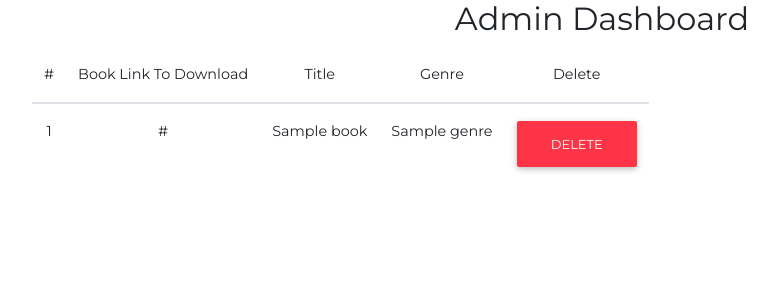
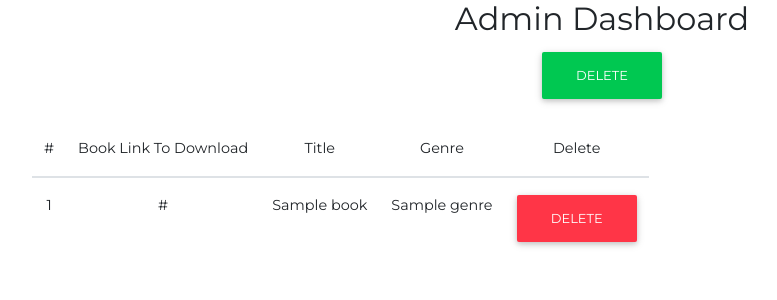
Before and after one commit to sainttobs/book-genre-classification-webapp, a Flask app: page /dashboard in a window 1280 px wide. Shown: the top 300 px of the page, without its empty margins (38-815 px from the left). Run offline with Flask 2, Linux system fonts and the light colour scheme; a database or web service that is not in the repository returns one stand-in record (values such as "Sample title"); parts of the project's set-up code (start-up, migrations or seed data) failed here and were passed over; some libraries are stand-ins or nearby versions.

Commit message:
add button to home

```diff
--- a/templates/admin.html
+++ b/templates/admin.html
@@ -115,6 +115,7 @@
 /*# sourceMappingURL=style.css.map */
 
         </style>
+        <p style="text-align: center"><a class="btn btn-success" href="/">Delete</a></p>
          <div class="login-head">
                 <h2>Admin Login</h2>
           </div>
--- a/templates/dashboard.html
+++ b/templates/dashboard.html
@@ -23,6 +23,7 @@
             }
         </style>
         <h2 style="text-align: center">Admin Dashboard</h2>
+        <p style="text-align: center"><a class="btn btn-success" href="/">Delete</a></p>
         <div class="container">
             <div class="row">
                 <div>
```
